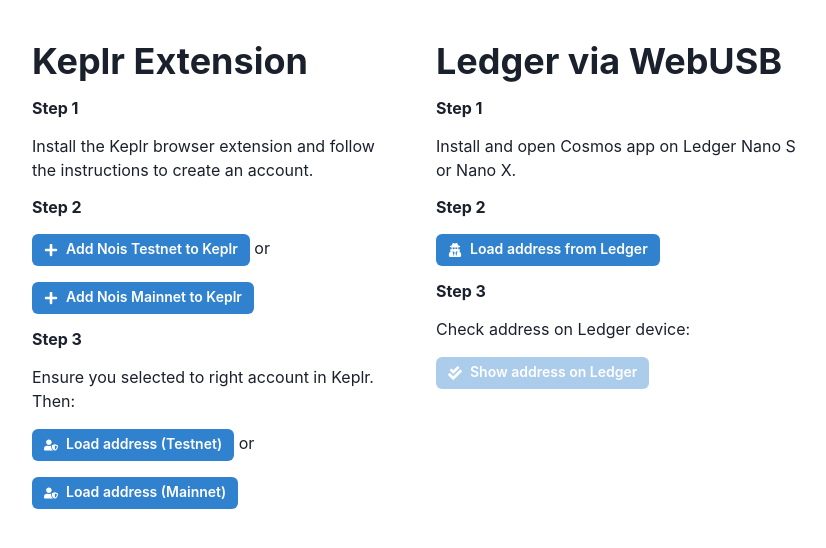
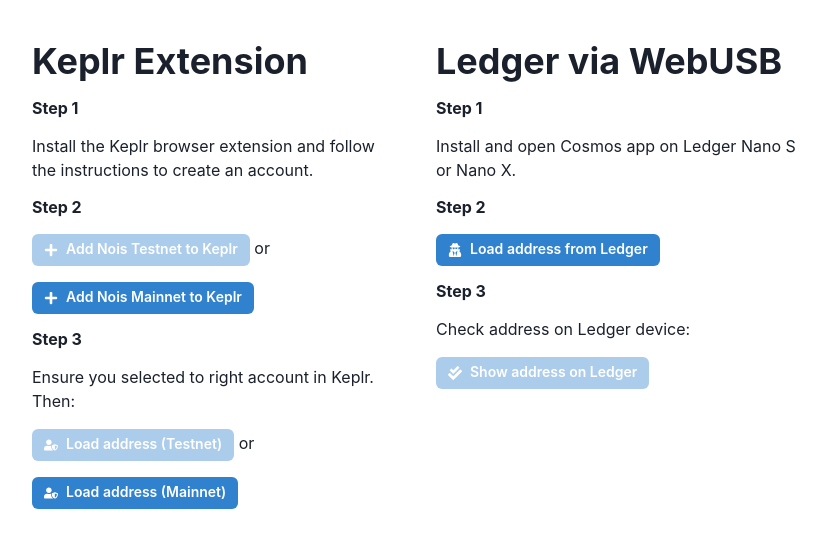
Before and after one commit to noislabs/address-generator, a Next.js app: page / in a window 1280 px wide. Shown: the top 548 px of the page, without its empty margins (224-1050 px from the left). Built offline with nearby package versions, Linux system fonts and the light colour scheme.

Commit message:
Disable testnet buttons

```diff
--- a/src/pages/index.tsx
+++ b/src/pages/index.tsx
@@ -223,7 +223,7 @@
               <Text>
                 <Button
                   leftIcon={testnetInstalled ? <FaCheck /> : <FaPlus />}
-                  isDisabled={testnetInstalled}
+                  isDisabled={true /* Currently no Testnet available */ || testnetInstalled}
                   colorScheme="blue"
                   variant="solid"
                   size="sm"
@@ -252,6 +252,7 @@
                   colorScheme="blue"
                   variant="solid"
                   size="sm"
+                  isDisabled={true /* Currently no Testnet available */}
                   onClick={() => loadAddressFromKeplr("testnet")}
                 >
                   Load address (Testnet)
```
